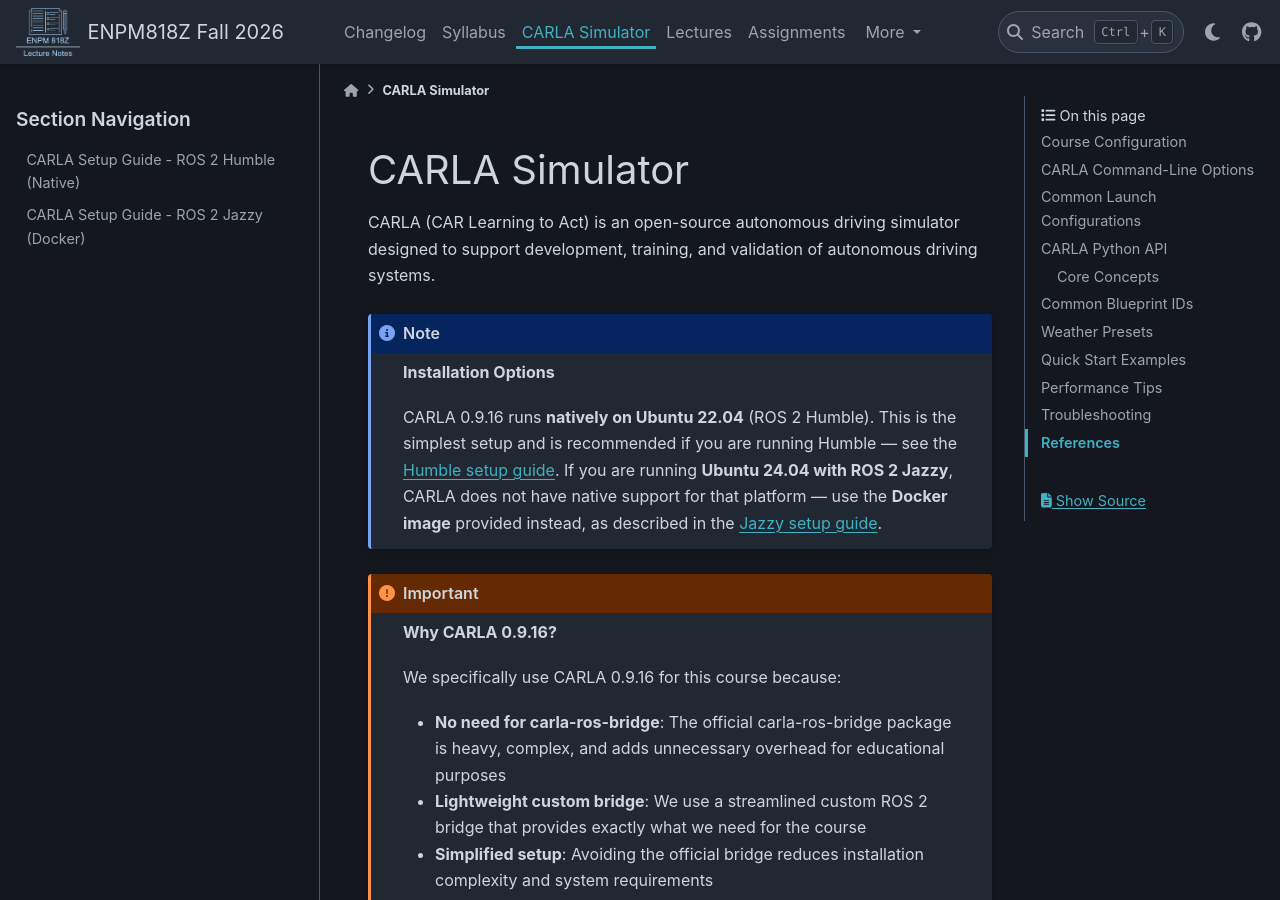
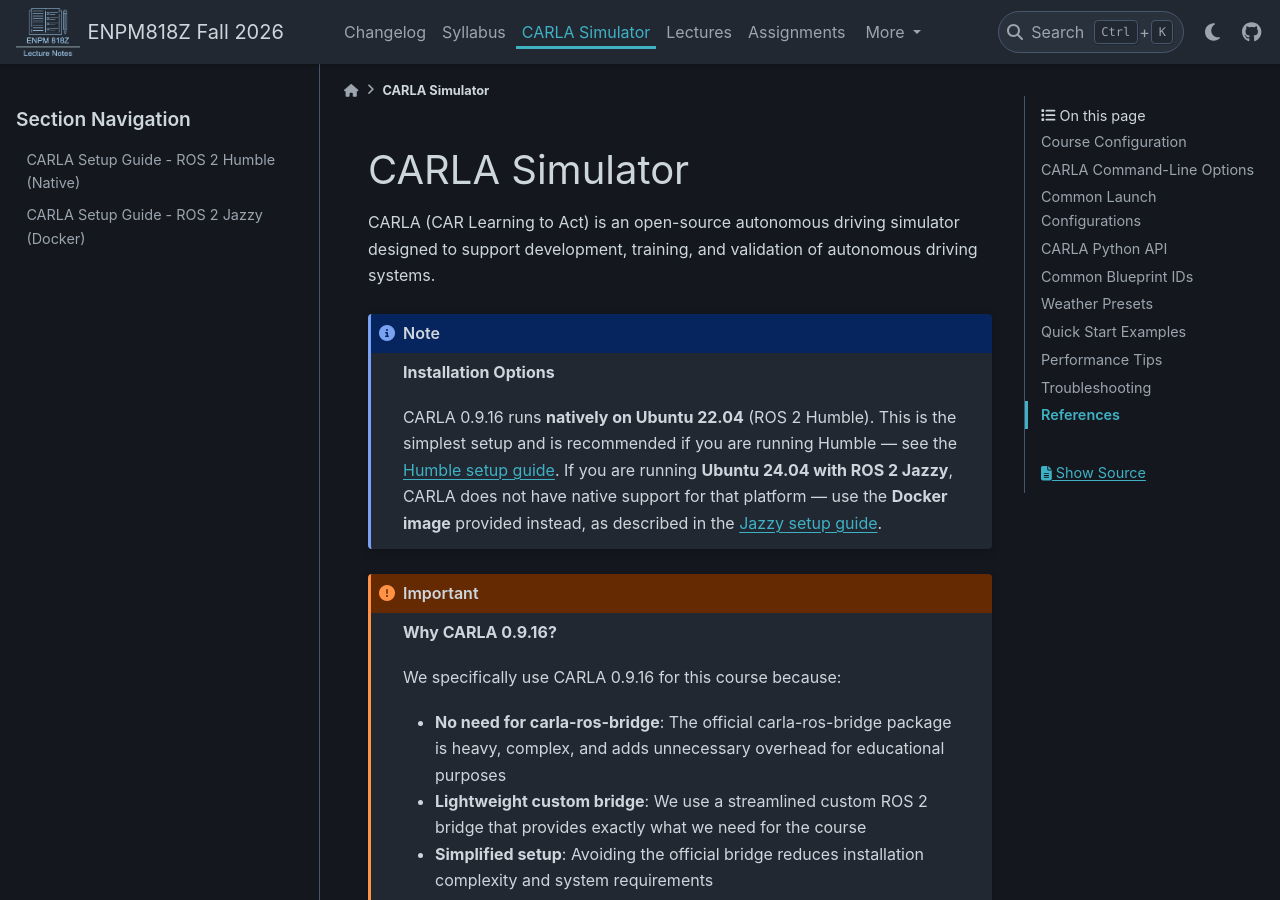
Before and after one commit to zeidk/enpm818z-fall-2026-docs, a Sphinx documentation site: the page built from docs/source/carla/carla.rst, in a window 1280 px wide and 900 px high. Built offline with Sphinx 7.4.7 and the PyData theme 0.15.4, drawn with Linux system fonts in a browser that asks for light colours.

```diff
--- a/docs/source/conf.py
+++ b/docs/source/conf.py
@@ -70,7 +70,7 @@
     # Navigation
     "navigation_depth": 3,
     "show_nav_level": 1,
-    "show_toc_level": 2,
+    "show_toc_level": 1,
     "show_prev_next": True,
     # Footer
     "footer_start": ["copyright"],
```
